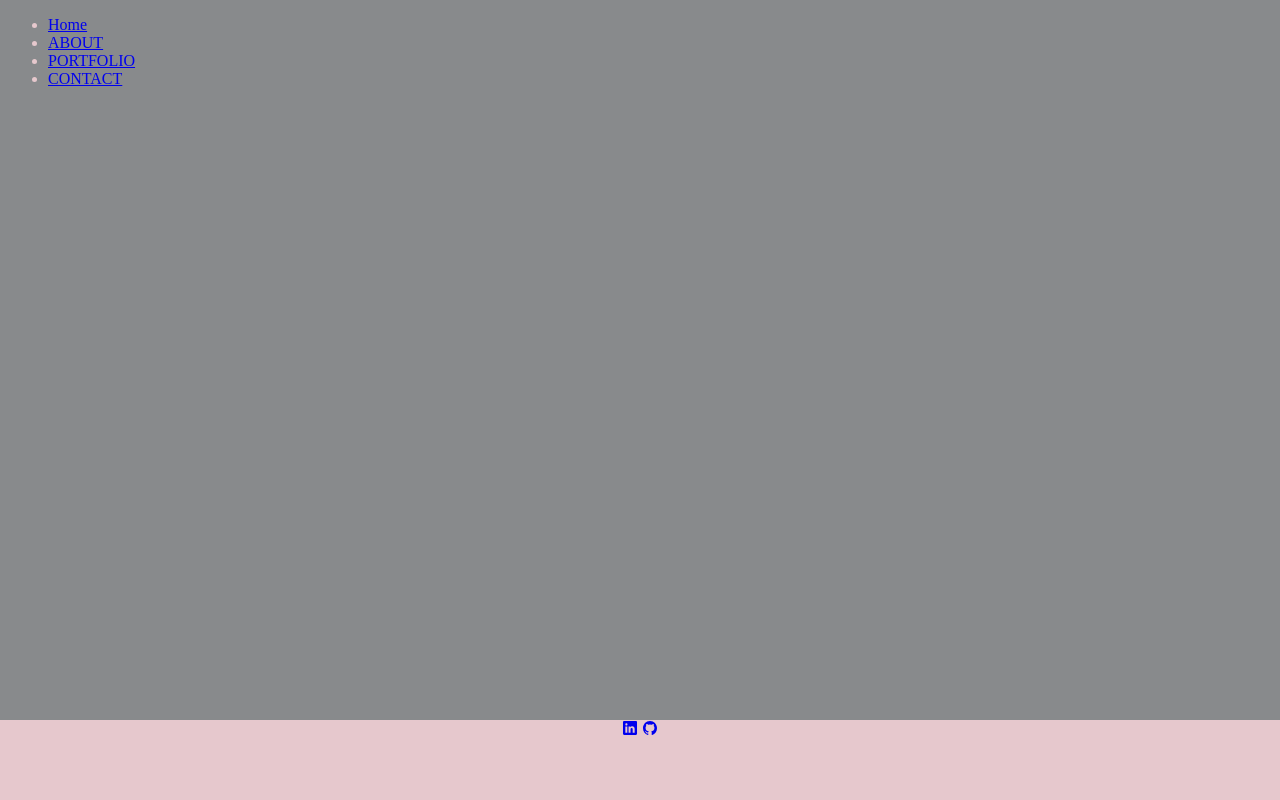
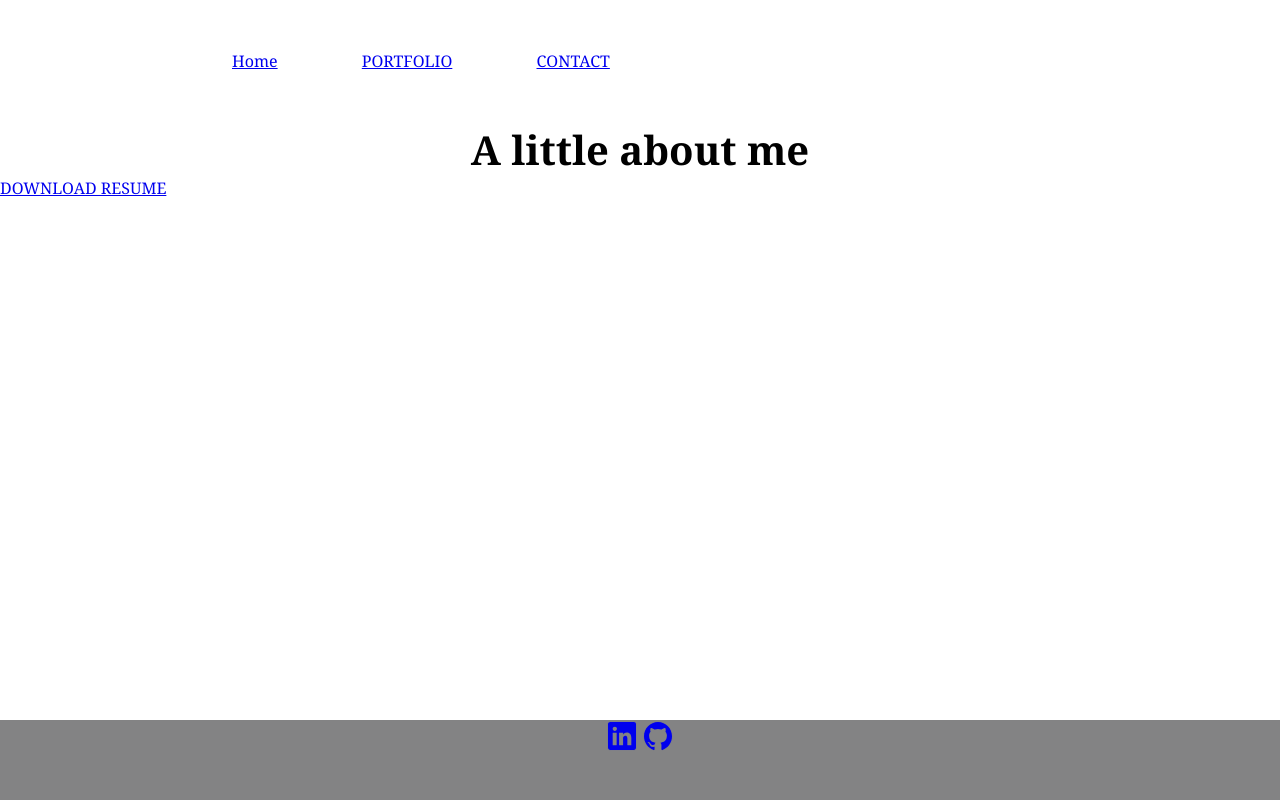
Before and after one commit to Hannahberhe/my-portfolio, a plain HTML site: page portfolio.html in a window 1280 px wide. Drawn offline with nearby package versions, Linux system fonts and the light colour scheme.

Commit message:
3rd commit

```diff
--- a/portfolio.html
+++ b/portfolio.html
@@ -4,45 +4,38 @@
     <meta charset="UTF-8" />
     <meta http-equiv="X-UA-Compatible" content="IE=edge" />
     <meta name="viewport" content="width=device-width, initial-scale=1.0" />
-    <title>Document</title>
-    <link rel="stylesheet" href="portfolio.css" />
+    <title>test2</title>
+  <link rel="stylesheet" href="style.css">
 </head>
-  <body style="background-color: rgba(28, 31, 35, 0.52);
-  color: rgb(230, 200, 205);
-  border: 100%;">
-    <header>
-      <!--<h2>Hannah</h2>-->
+
+  <body>
+    <div class="logo">
     <nav>
+     <!-- /*<img src="./image_6487327.JPG" class="" />*/ -->
      <ul>
-          <li><a href="./test .html">Home</a></li>
-          <li><a href="./about.html">ABOUT</a></li>
+        <li><a href="./index.html">Home</a></li>
          <li><a href="./portfolio.html">PORTFOLIO</a></li>
         <li><a href="./contact.html">CONTACT</a></li>
       </ul>
     </nav>
-    </header>
-    <main>
-      <section>
-       <div class="contact ">
+    <div class="home-text">
+        <div class="home">
+            <h1>A little about me </h1>
+            <p></p>
+        </div>
+        <a href="./Hannah Berhe resume 2022.pdf " target="_blank" >DOWNLOAD RESUME</a>
+    </div>
 
 </div>
 
-      </section>
-    </main>
-    <footer style="position: fixed;
-    left: 0;
-    bottom: 0;
-    width: 100%;
-    height: 10%;
-    background-color: rgb(230, 200, 205);
-    text-align: center;">
+<footer>
     <a
       href="https://www.linkedin.com/in/hannah-berhe-b30b14204/"
       target="_blank"
-        ><ion-icon name="logo-linkedin"></ion-icon
+      ><ion-icon size ="large"  name="logo-linkedin"></ion-icon
     ></a>
     <a href="https://github.com/Hannahberhe" target="_blank"
-        ><ion-icon name="logo-github"></ion-icon
+      ><ion-icon size ="large" name="logo-github"></ion-icon
     ></a>
   </footer>
   <script
@@ -53,5 +46,7 @@
     nomodule
     src="https://unpkg.com/ionicons@5.5.2/dist/ionicons/ionicons.js"
   ></script>
+</div>
+</body>
   </body>
 </html>
--- a/style.css
+++ b/style.css
@@ -95,7 +95,7 @@ footer{
 
 }*/
 /*index.html*/
-* {
+/* {
   margin: 0;
   padding: 0;
   font-family: Cambria, Cochin, Georgia, Times, "Times New Roman", serif;
@@ -161,4 +161,54 @@ footer {
   height: 10%;
   background-color: rgb(230, 200, 205);
   text-align: center;
+}*/
+/* test2*/
+*{
+  margin: 0;
+  padding: 0;
+  font-family: Cambria, Cochin, Georgia, Times, "Times New Roman", serif;
 }
+body{
+
+
+}
+.logo{
+position: relative;
+width: 100%;
+height: 100vh;
+}
+nav{
+  display: flex;
+  padding: 20px;
+  margin: auto;
+  width: 70%;
+  justify-content: space-between;
+  width: 70%;
+}
+nav ul li{
+  display: inline-block;
+  margin: 30px 40px;
+ list-style: none;
+}
+.home{ width: 50%;
+           height: 50%;
+           display: flex;
+           flex-direction: column;
+           margin:auto;
+          font-size:40px;
+          text-align-last: center;
+  }
+
+  h1{
+    font-family: Cambria, Cochin, Georgia, Times, "Times New Roman", serif;
+    font-size: 40px;
+  }
+footer {
+  position: fixed;
+  left: 0;
+  bottom: 0;
+  width: 100%;
+  height: 10%;
+  background-color: rgba(18, 19, 20, 0.52);
+  text-align: center;
+}
```
Also changed, not shown: contact.html (+19 -24 lines), index.html (+54 -3 lines), test .html (deleted, +0 -52 lines), image_6487327.JPG (added). Lines whose indentation alone changed are shown as unchanged.
